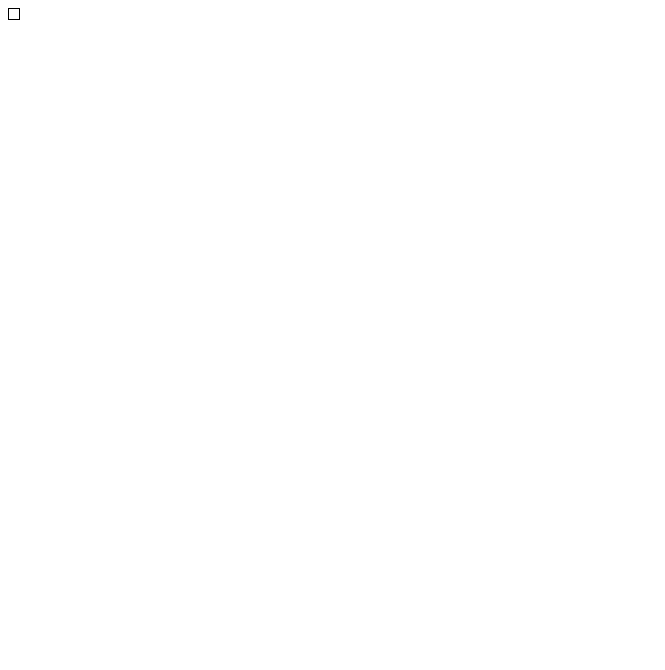
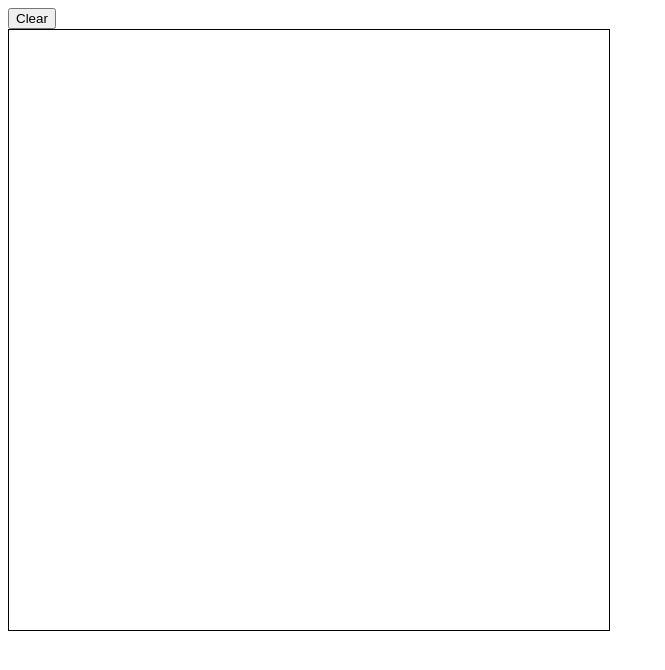
Before and after one commit to Etheonor/TOP-Etch-a-Sketch, a plain HTML site: page index.html in a window 1280 px wide. Shown: the whole page, without its empty margins (0-665 px from the left). Drawn offline with Linux system fonts and the light colour scheme.

Commit message:
First result of the etch-a-sketch (clear button + resize)

```diff
--- a/index.html
+++ b/index.html
@@ -2,10 +2,11 @@
 <html>
 <link rel="stylesheet" type="text/css" href="stylesheet.css"/>
 <head>
-  <title>Etc-a-Sketch</title>
+  <title>Etch-a-Sketch</title>
 </head>
 
 <body>
+    <button id="clearButton">Clear</button>
     <div id="container">
 
     </div>
--- a/script.js
+++ b/script.js
@@ -1,7 +1,40 @@
+// Instanciate the first grid (size -> 36)
 const container = document.querySelector("#container");
-let newDiv = document.createElement("div");
-newDiv.setAttribute("id", "block");
+const maxSize = parseInt(window.getComputedStyle(container, null).getPropertyValue("width"));
+console.log(maxSize)
+const clearButton = document.querySelector("#clearButton");
+createGrid();
+clearButton.addEventListener("click", reset);
 
-for (let i = 0; i < 256; i++){
-    container.appendChild(newDiv)
+function changeBackgroundColor(){
+    // Change the color of a block background
+    this.setAttribute("class", "hoverBlock");
 }
+
+function reset(){
+    // Reset the grid and ask the user for a new size
+    const blocks = document.querySelectorAll("#block")
+    blocks.forEach(block => {
+        block.remove();
+    });
+    gridNumber = window.prompt("Taille de votre grille");
+    createGrid(gridNumber)
+
+}
+
+function createGrid(x = 36){
+    // Create the grid.
+    container.style.gridTemplateColumns = `repeat(${x}, minmax(${maxSize/x}px, 0fr))`;
+    for (let i = 0; i < (x * x); i++){
+        let newDiv = document.createElement("div");
+        newDiv.setAttribute("id", "block");
+        container.appendChild(newDiv)
+    }
+    const blocks = document.querySelectorAll("#block")
+    blocks.forEach(block => {
+        block.addEventListener("mouseover", changeBackgroundColor)
+        block.style.width = `${maxSize/x}px`
+    block.style.height = `${maxSize/x}px`
+    });
+
+}
--- a/stylesheet.css
+++ b/stylesheet.css
@@ -1,13 +1,21 @@
 #container {
     display: grid;
-    grid-template-columns: repeat(16, minmax(20px, 1fr));
-    grid-gap: 10px;
+    grid-template-columns: repeat(16, minmax(50px, 0fr));
+    grid-gap: 0px;
     background-color: #fff;
     color: #444;
+    border: 1px solid black;
+    width:600px;
+    height: 600px;
   }
 
+
 #block {
-    width: 10px;
-    height: 10px;
-    border: 1px solid black;
+    width: 50px;
+    height: 50px;
+
 }
+
+.hoverBlock {
+  background-color: black;
+}
```
